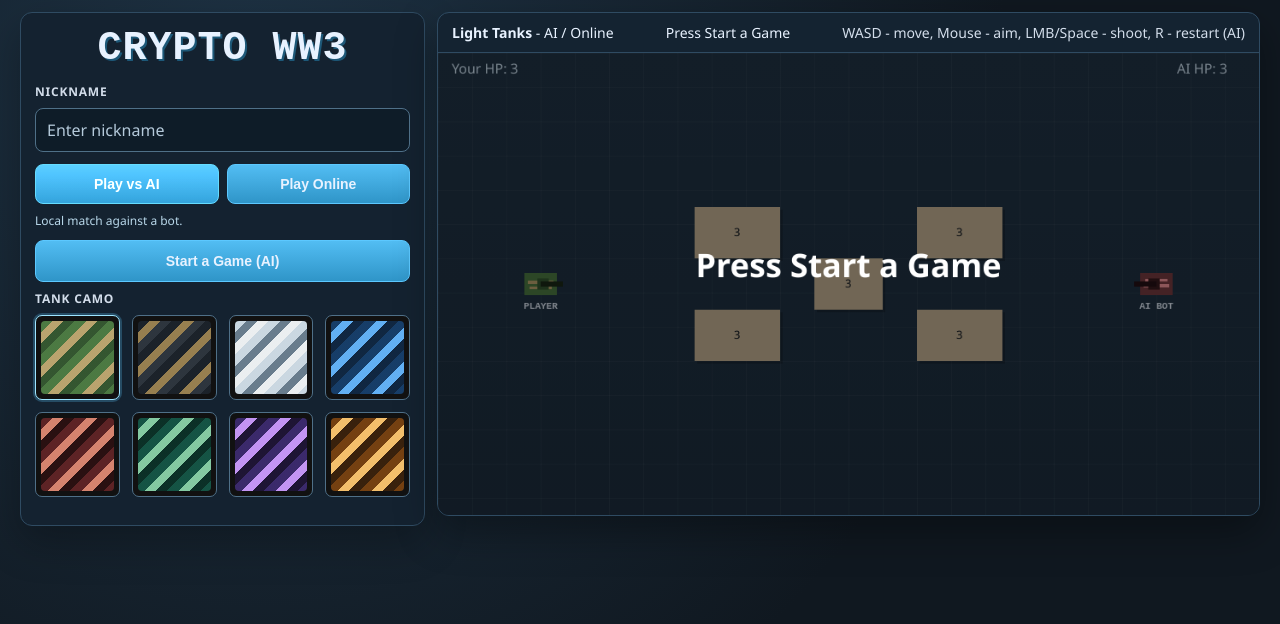
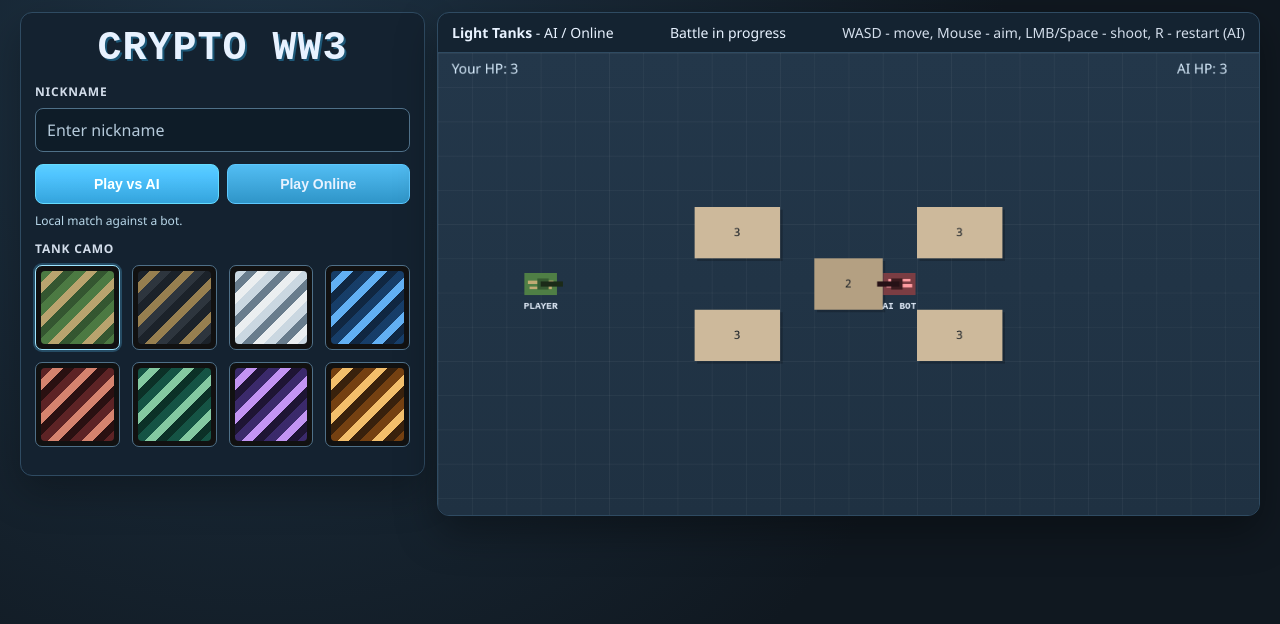
Before and after one commit to penguinio-maker/CRYPTOWW3, a website: page index.html in a window 1280 px wide. Both pictures are taken after a click on the button "Play vs AI". Drawn offline with Linux system fonts and the light colour scheme.

Commit message:
Add files via upload

```diff
--- a/index.html
+++ b/index.html
@@ -170,7 +170,6 @@
         <button id="playOnlineBtn" class="mode-btn" type="button">Play Online</button>
       </div>
       <div id="modeMeta" class="mode-meta"></div>
-      <button id="startGameBtn" class="start-btn" type="button">Start a Game (AI)</button>
 
       <div class="camo-title">Tank Camo</div>
       <div class="camo-grid" id="camoGrid">
@@ -188,7 +187,7 @@
     <div class="wrap">
       <div class="top">
         <div><strong>Light Tanks</strong> - AI / Online</div>
-        <div id="status">Press Start a Game</div>
+        <div id="status">Press R to start</div>
         <div class="hint">WASD - move, Mouse - aim, LMB/Space - shoot, R - restart (AI)</div>
       </div>
       <canvas id="game" width="960" height="540" tabindex="0"></canvas>
@@ -200,7 +199,6 @@
     const ctx = canvas.getContext("2d");
     const statusEl = document.getElementById("status");
     const modeMetaEl = document.getElementById("modeMeta");
-    const startBtn = document.getElementById("startGameBtn");
     const playAiBtn = document.getElementById("playAiBtn");
     const playOnlineBtn = document.getElementById("playOnlineBtn");
     const nicknameInput = document.getElementById("nickname");
@@ -242,7 +240,12 @@
     ];
 
     function createTank(x, y, camo, angle) {
-      return { x, y, w: 38, h: 26, angle, speed: 170, accel: 700, drag: 5.5, turnRate: 8.5, vx: 0, vy: 0, camo, hp: 3, fireCd: 0, aiTurn: 0 };
+      return {
+        x, y, w: 38, h: 26, angle, speed: 170, accel: 700, drag: 5.5, turnRate: 8.5, vx: 0, vy: 0, camo, hp: 3, fireCd: 0,
+        aiState: "approach",
+        aiDecisionTimer: 0,
+        aiStrafeDir: 1
+      };
     }
     function baseWalls() {
       return [
@@ -261,9 +264,8 @@
       mode = nextMode;
       playAiBtn.style.filter = mode === "ai" ? "brightness(1.1)" : "";
       playOnlineBtn.style.filter = mode === "online" ? "brightness(1.1)" : "";
-      startBtn.style.display = mode === "ai" ? "block" : "none";
       modeMetaEl.textContent = mode === "ai" ? "Local match against a bot." : `Server required: ${ONLINE_SERVER_URL}`;
-      statusEl.textContent = mode === "ai" ? "Press Start a Game" : "Press 'Play Online'";
+      statusEl.textContent = mode === "ai" ? "Press R to start" : "Press 'Play Online'";
     }
 
     function resetAiGame() {
@@ -353,24 +355,59 @@
     function updateEnemy(dt) {
       const toX = player.x - enemy.x;
       const toY = player.y - enemy.y;
-      enemy.angle = Math.atan2(toY, toX);
-      enemy.aiTurn -= dt;
-      let moveX = 0, moveY = 0;
       const dist = Math.hypot(toX, toY);
-      if (dist > 220) { moveX = Math.cos(enemy.angle); moveY = Math.sin(enemy.angle); }
-      else if (dist < 130) { moveX = -Math.cos(enemy.angle); moveY = -Math.sin(enemy.angle); }
-      else if (enemy.aiTurn <= 0) {
-        enemy.aiTurn = 0.7;
-        const side = Math.random() > 0.5 ? 1 : -1;
-        moveX = Math.cos(enemy.angle + side * Math.PI / 2);
-        moveY = Math.sin(enemy.angle + side * Math.PI / 2);
+
+      const desiredAngle = Math.atan2(toY, toX);
+      enemy.angle = approachAngle(enemy.angle, desiredAngle, enemy.turnRate * dt * 0.9);
+
+      // Re-evaluate behavior every short interval to avoid frame-by-frame twitching.
+      enemy.aiDecisionTimer -= dt;
+      if (enemy.aiDecisionTimer <= 0) {
+        if (dist > 300) enemy.aiState = "approach";
+        else if (dist < 135) enemy.aiState = "retreat";
+        else enemy.aiState = "fight";
+
+        enemy.aiDecisionTimer = 0.35 + Math.random() * 0.55;
+        if (Math.random() < 0.35) enemy.aiStrafeDir *= -1;
       }
-      const nx = enemy.x + moveX * enemy.speed * 0.75 * dt;
+
+      let moveX = 0;
+      let moveY = 0;
+      if (enemy.aiState === "approach") {
+        moveX = Math.cos(desiredAngle);
+        moveY = Math.sin(desiredAngle);
+      } else if (enemy.aiState === "retreat") {
+        moveX = -Math.cos(desiredAngle);
+        moveY = -Math.sin(desiredAngle);
+        if (Math.random() < 0.2) {
+          moveX += Math.cos(desiredAngle + enemy.aiStrafeDir * Math.PI / 2) * 0.45;
+          moveY += Math.sin(desiredAngle + enemy.aiStrafeDir * Math.PI / 2) * 0.45;
+        }
+      } else {
+        // fight: orbit and occasionally step in/out for less predictable movement
+        const orbitAngle = desiredAngle + enemy.aiStrafeDir * Math.PI / 2;
+        moveX = Math.cos(orbitAngle) * 0.85 + Math.cos(desiredAngle) * ((Math.random() - 0.5) * 0.55);
+        moveY = Math.sin(orbitAngle) * 0.85 + Math.sin(desiredAngle) * ((Math.random() - 0.5) * 0.55);
+      }
+
+      const mLen = Math.hypot(moveX, moveY) || 1;
+      moveX /= mLen;
+      moveY /= mLen;
+
+      const nx = enemy.x + moveX * enemy.speed * 0.78 * dt;
       const ny = enemy.y + moveY * enemy.speed * 0.75 * dt;
       if (canMoveTo(enemy, nx, enemy.y)) enemy.x = nx;
       if (canMoveTo(enemy, enemy.x, ny)) enemy.y = ny;
+
       enemy.fireCd = Math.max(0, enemy.fireCd - dt);
-      if (dist < 420 && Math.random() < 0.02 + dt * 0.8) shoot(enemy, "enemy");
+
+      // Fire only when roughly aimed at player.
+      const aimError = Math.abs(Math.atan2(Math.sin(desiredAngle - enemy.angle), Math.cos(desiredAngle - enemy.angle)));
+      const aimedEnough = aimError < 0.4;
+      const shootChance = enemy.aiState === "fight" ? 1.8 : 1.0;
+      if (dist < 430 && aimedEnough && Math.random() < shootChance * dt) {
+        shoot(enemy, "enemy");
+      }
     }
 
     function updateBullets(dt) {
@@ -508,10 +545,10 @@
         ctx.fillText(`AI HP: ${enemy.hp}`, world.w - 96, 24);
       }
 
-      if (mode === "ai" && !gameStarted) drawOverlay("Press Start a Game");
       if (mode === "ai" && gameOver) drawOverlay(winner, "Press R to restart");
-      if (mode === "online" && !gameStarted) drawOverlay("Online mode", "Waiting for player...");
-      if (mode === "online" && gameOver) drawOverlay(winner, "Press Play Online");
+      else if (mode === "ai" && !gameStarted) drawOverlay("Press R to start");
+      else if (mode === "online" && gameOver) drawOverlay(winner, "Press Play Online");
+      else if (mode === "online" && !gameStarted) drawOverlay("Online mode", "Waiting for player...");
       drawCrosshair();
     }
 
@@ -603,11 +640,10 @@
     });
     window.addEventListener("keyup", (e) => keys.delete(e.code));
 
-    startBtn.addEventListener("click", () => { setMode("ai"); startAiGame(); canvas.focus(); });
     playAiBtn.addEventListener("click", () => {
       if (onlineSocket) { onlineSocket.close(); onlineSocket = null; }
       setMode("ai");
-      enterWaitingState();
+      startAiGame();
       canvas.focus();
     });
     playOnlineBtn.addEventListener("click", () => { connectOnline(); canvas.focus(); });
```
